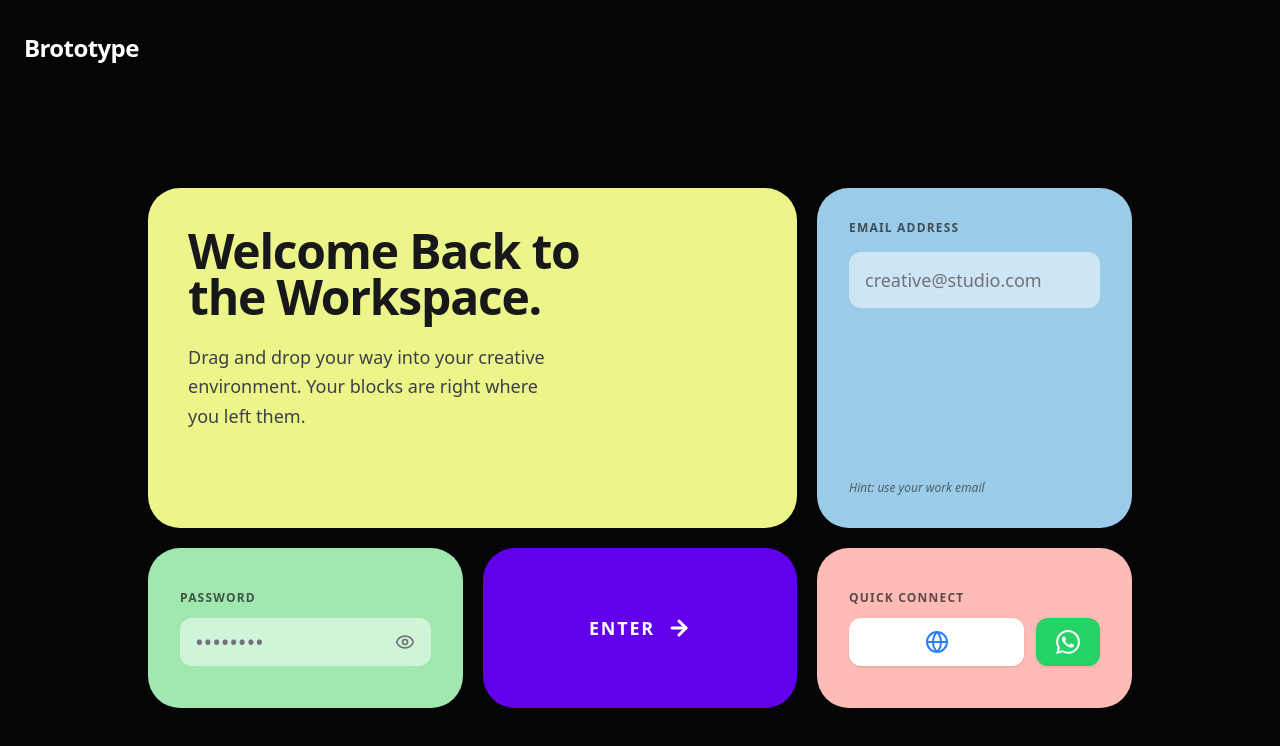
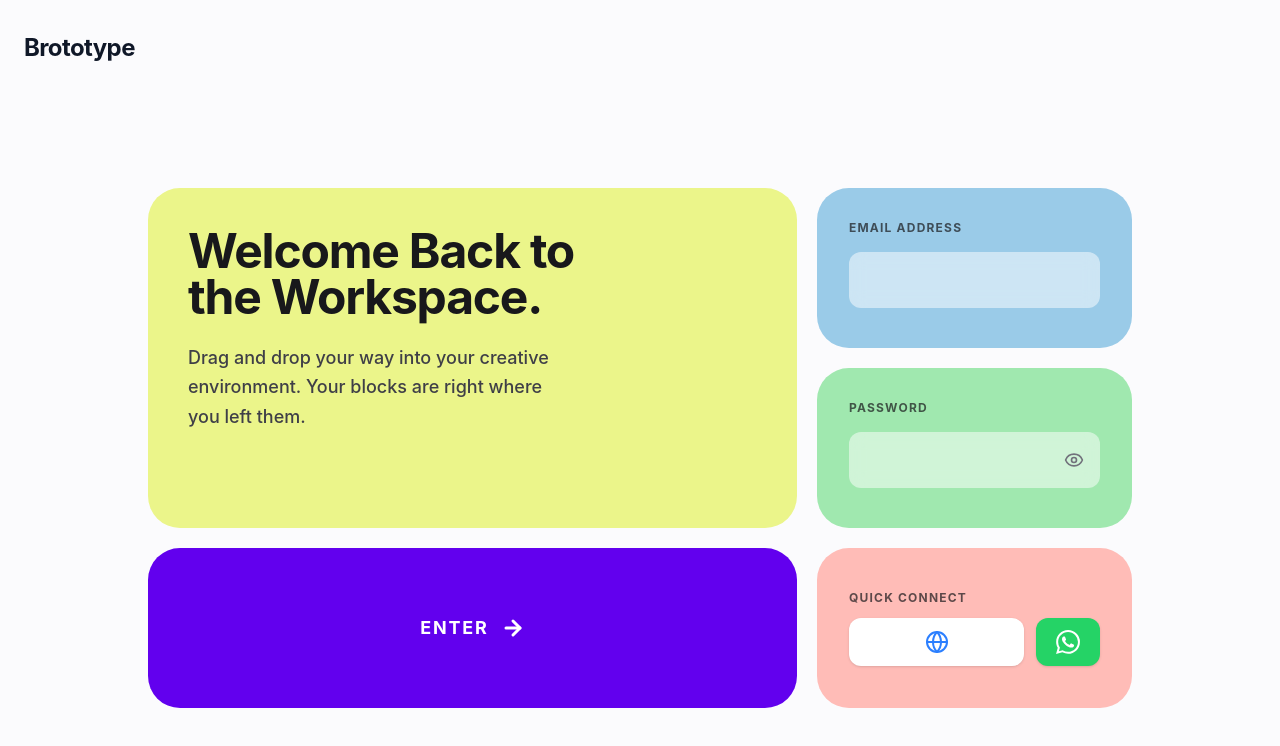
Before and after one commit to gokul-d3v/BroLink, a React (Vite) app in the folder client/: page /admin-login in a window 1280 px wide. Shown: the top 746 px of the page. Built offline with nearby package versions, Linux system fonts and the light colour scheme.

Commit message:
feat: login white theme, layout standardization, and UX improvements (toasts, loading)

```diff
--- a/client/src/components/BentoGrid.tsx
+++ b/client/src/components/BentoGrid.tsx
@@ -1,5 +1,6 @@
 import { useState, useCallback, useEffect, useRef, useMemo } from "react";
 import { motion } from "framer-motion";
+import { toast } from "sonner";
 
 import { LinkWidget, type WidgetData } from "./LinkWidget";
 import api from "../lib/api";
@@ -299,6 +300,7 @@ export const BentoGrid = ({ isEditable, publicUsername }: BentoGridProps) => {
         });
 
         setWidgetToDelete(null);
+        toast.success("Widget deleted");
     }, [widgetToDelete]);
 
     const updateWidget = useCallback((id: string, updates: Partial<WidgetData>) => {
--- a/client/src/components/WidgetEditorModal.tsx
+++ b/client/src/components/WidgetEditorModal.tsx
@@ -6,6 +6,7 @@ import api from "../lib/api";
 import { fetchLinkMetadata } from "../api/mockMetadata";
 import { Dialog, DialogContent, DialogTitle, DialogDescription } from "./ui/dialog";
 import { Button } from "./ui/button";
+import { toast } from "sonner";
 import { Input } from "./ui/input";
 import { Label } from "./ui/label";
 import { Link as LinkIcon, Upload, X } from "lucide-react";
@@ -36,6 +37,7 @@ export const WidgetEditorModal = ({ isOpen, onClose, onSave, initialData = {}, b
     // Crop states
     const [isCropModalOpen, setIsCropModalOpen] = useState(false);
     const [imageToCrop, setImageToCrop] = useState<string | null>(null);
+    const [isUploading, setIsUploading] = useState(false);
     const [crop, setCrop] = useState({ x: 0, y: 0 });
     const [zoom, setZoom] = useState(1);
     const [croppedAreaPixels, setCroppedAreaPixels] = useState<Area | null>(null);
@@ -157,6 +159,7 @@ export const WidgetEditorModal = ({ isOpen, onClose, onSave, initialData = {}, b
         if (!imageToCrop || !croppedAreaPixels) return;
 
         try {
+            setIsUploading(true);
             const croppedBlob = await getCroppedImg(imageToCrop, croppedAreaPixels);
             const formData = new FormData();
             formData.append('file', croppedBlob, 'cropped-image.jpg');
@@ -167,6 +170,9 @@ export const WidgetEditorModal = ({ isOpen, onClose, onSave, initialData = {}, b
             setImageToCrop(null);
         } catch (error) {
             console.error("Upload failed", error);
+            toast.error("Failed to upload image");
+        } finally {
+            setIsUploading(false);
         }
     };
 
@@ -496,8 +502,17 @@ export const WidgetEditorModal = ({ isOpen, onClose, onSave, initialData = {}, b
                         </div>
 
                         <div className="flex gap-3">
-                            <Button variant="ghost" onClick={() => setIsCropModalOpen(false)} className="flex-1 h-12 rounded-xl text-gray-500 hover:text-gray-900 hover:bg-gray-100 font-semibold">Cancel</Button>
-                            <Button onClick={handleCropSave} className="flex-1 h-12 rounded-xl bg-black text-white hover:bg-gray-800 font-bold shadow-lg shadow-black/10">Set Image</Button>
+                            <Button variant="ghost" onClick={() => setIsCropModalOpen(false)} className="flex-1 h-12 rounded-xl text-gray-500 hover:text-gray-900 hover:bg-gray-100 font-semibold" disabled={isUploading}>Cancel</Button>
+                            <Button onClick={handleCropSave} className="flex-1 h-12 rounded-xl bg-black text-white hover:bg-gray-800 font-bold shadow-lg shadow-black/10" disabled={isUploading}>
+                                {isUploading ? (
+                                    <div className="flex items-center gap-2">
+                                        <div className="w-4 h-4 border-2 border-white/30 border-t-white rounded-full animate-spin" />
+                                        <span>Uploading...</span>
+                                    </div>
+                                ) : (
+                                    "Set Image"
+                                )}
+                            </Button>
                         </div>
                     </div>
                 </DialogContent>
--- a/client/src/pages/AdminLogin.tsx
+++ b/client/src/pages/AdminLogin.tsx
@@ -38,9 +38,9 @@ const ResponsiveGridLayout = withWidth(Responsive);
 // 3 Column Layout
 const DEFAULT_LAYOUT = [
     { i: "welcome", x: 0, y: 0, w: 2, h: 2 },
-    { i: "email", x: 2, y: 0, w: 1, h: 2 },
-    { i: "password", x: 0, y: 2, w: 1, h: 1 },
-    { i: "enter", x: 1, y: 2, w: 1, h: 1 },
+    { i: "email", x: 2, y: 0, w: 1, h: 1 },
+    { i: "password", x: 2, y: 1, w: 1, h: 1 },
+    { i: "enter", x: 0, y: 2, w: 2, h: 1 },
     { i: "quick", x: 2, y: 2, w: 1, h: 1 },
 ];
 
@@ -55,6 +55,16 @@ export const AdminLogin = () => {
     });
 
     const navigate = useNavigate();
+
+    // Migration: Fix layout if using old version (Email h=2)
+    useEffect(() => {
+        const currentLg = layouts.lg || [];
+        const emailWidget = currentLg.find((w: any) => w.i === 'email');
+        if (emailWidget && emailWidget.h === 2) {
+            setLayouts({ lg: DEFAULT_LAYOUT });
+            localStorage.setItem("neo-bento-layout", JSON.stringify({ lg: DEFAULT_LAYOUT }));
+        }
+    }, []);
 
     // Check if user is already logged in
     useEffect(() => {
@@ -96,10 +106,10 @@ export const AdminLogin = () => {
     };
 
     return (
-        <div className="min-h-screen w-full bg-[#050505] text-white flex flex-col font-sans selection:bg-purple-500/30">
+        <div className="min-h-screen w-full bg-[#fbfbfd] text-gray-900 flex flex-col selection:bg-purple-500/30">
             {/* Header */}
             <header className="w-full max-w-7xl mx-auto px-6 py-8 flex items-center justify-between">
-                <h1 className="text-2xl font-bold tracking-tight text-white">Brototype</h1>
+                <h1 className="text-2xl font-bold tracking-tight">Brototype</h1>
             </header>
 
             {/* Main Content */}
@@ -160,30 +170,27 @@ export const AdminLogin = () => {
                                     type="email"
                                     value={email}
                                     onChange={(e) => setEmail(e.target.value)}
-                                    placeholder="creative@studio.com"
+                                    placeholder=""
                                     className="w-full h-14 bg-white/50 backdrop-blur-sm rounded-xl px-4 font-medium text-lg placeholder:text-zinc-500 focus:outline-none focus:ring-2 focus:ring-black/10 transition-all mb-auto"
                                 />
-                                <p className="text-xs font-medium italic opacity-60 mt-4">
-                                    Hint: use your work email
-                                </p>
                             </div>
                         </div>
 
                         {/* Password Widget */}
                         <div key="password" className="relative group">
-                            <div className="h-full w-full bg-[#A0E8AF] rounded-[32px] p-6 sm:p-8 flex flex-col justify-center text-zinc-900">
-                                <div className="flex justify-between items-center mb-3">
+                            <div className="h-full w-full bg-[#A0E8AF] rounded-[32px] p-8 flex flex-col text-zinc-900">
+                                <div className="flex justify-between items-center mb-4">
                                     <label className="text-xs font-bold tracking-widest uppercase opacity-70">
                                         Password
                                     </label>
                                 </div>
-                                <div className="relative">
+                                <div className="relative mb-auto">
                                     <input
                                         type={showPassword ? "text" : "password"}
                                         value={password}
                                         onChange={(e) => setPassword(e.target.value)}
-                                        placeholder="••••••••"
-                                        className="w-full h-12 bg-white/50 backdrop-blur-sm rounded-xl px-4 font-bold text-lg placeholder:text-zinc-500 focus:outline-none focus:ring-2 focus:ring-black/10 transition-all tracking-widest pr-10"
+                                        placeholder=""
+                                        className="w-full h-14 bg-white/50 backdrop-blur-sm rounded-xl px-4 font-medium text-lg placeholder:text-zinc-500 focus:outline-none focus:ring-2 focus:ring-black/10 transition-all pr-10"
                                     />
                                     <button
                                         type="button"
```
